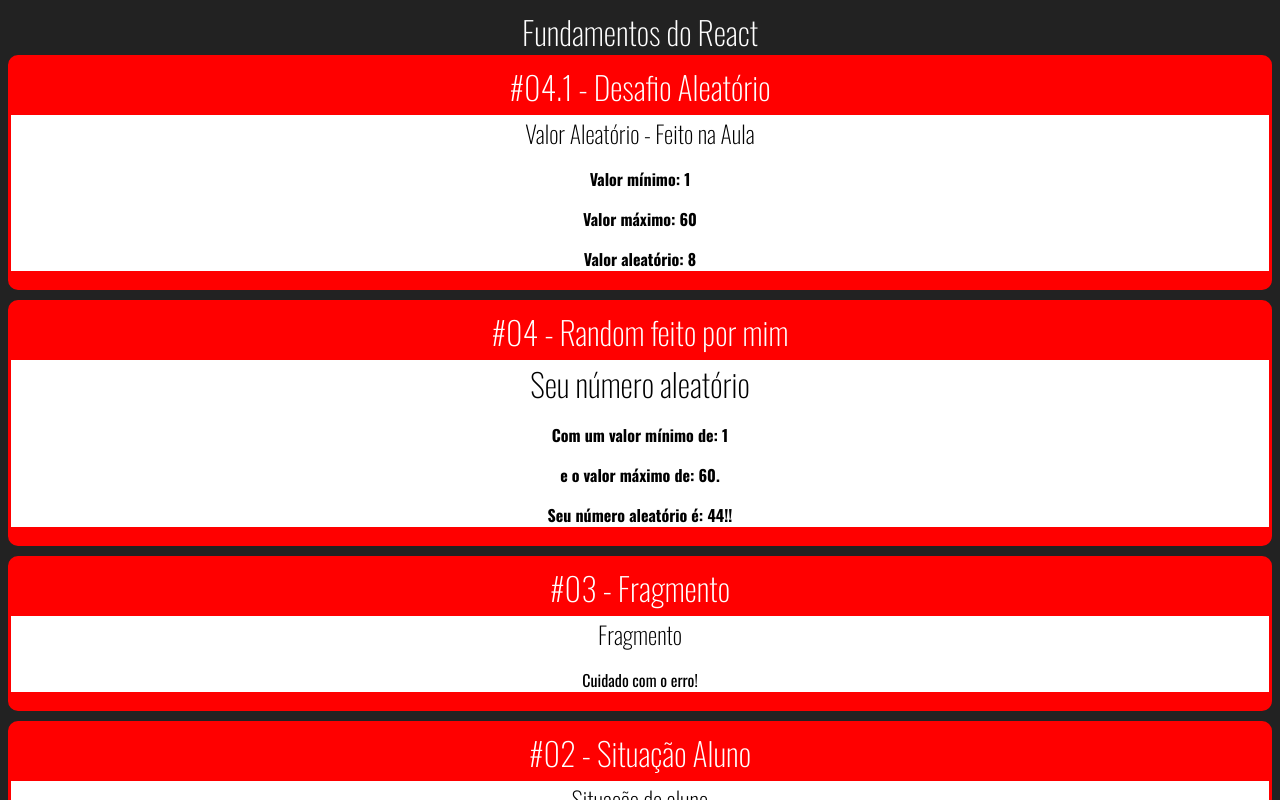
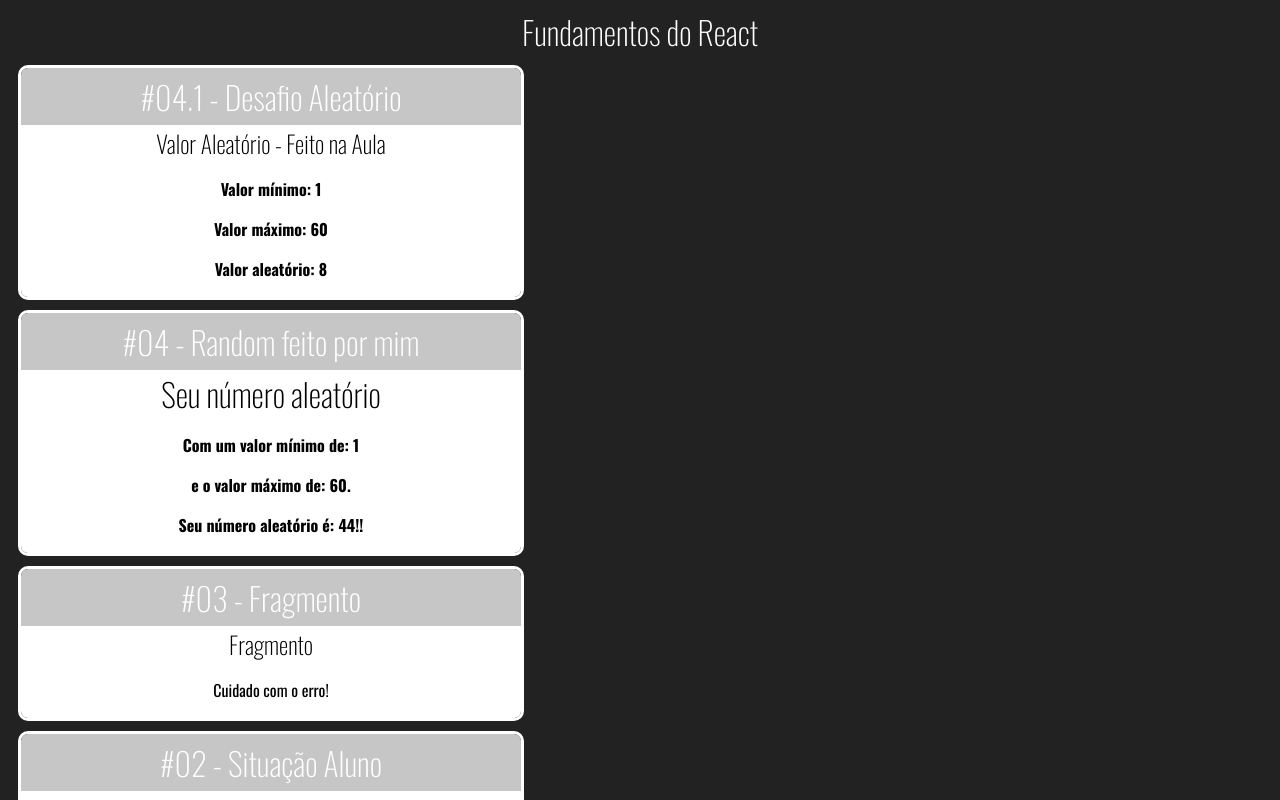
Before and after one commit to ItalloVasconcelos/React_Redux_Class, a React (Create React App) app: page / in a window 1280 px wide. Shown: the top 800 px of the page. Built offline with nearby package versions, Linux system fonts and the light colour scheme.

Commit message:
Change child element to change color of background and border in Card component.

```diff
--- a/src/components/layout/Card.css
+++ b/src/components/layout/Card.css
@@ -1,16 +1,22 @@
 .Card {
-    background-color: red;
-    border: 3px solid red;
+    border: 3px solid;
     border-radius: 10px;
     overflow: hidden;
-    margin-bottom: 10px;
+    margin: 10px;
+    min-width: 500px;
+    max-width: 500px;
+
+    display: flex;
+    flex-direction: column;
+    flex-wrap: wrap;
 }
 .Card .Title {
-   padding: 5px 0;
+    padding: 5px 0;
     display: flex;
     justify-content: center;
 }
 .Card .Content{
     background-color: #fff;
     color: #000;
+    flex: 1;
 }
--- a/src/components/layout/Card.jsx
+++ b/src/components/layout/Card.jsx
@@ -1,13 +1,22 @@
 import "./Card.css";
 
+// eslint-disable-next-line import/no-anonymous-default-export
 export default props => {
+    // const styleColor = {
+    //     backgroundColor: props.color || "#c6c6c6",
+    //     borderColor: props.color || "#c6c6c6",
+    // }
     return (
         <div className="Card">
-            <div className="Title">
+             {/*O style pode ser usado da forma que está ou style={styleColor}*/}
+            <div className="Title" style={{
+                borderColor: props.color || "#c6c6c6",
+                backgroundColor: props.color || "#c6c6c6",
+            }}>
                 <h1>{props.titulo}</h1>
             </div>
             <div className="Content">
-                { props.children }
+                {props.children}
             </div>
         </div>
     )
```
